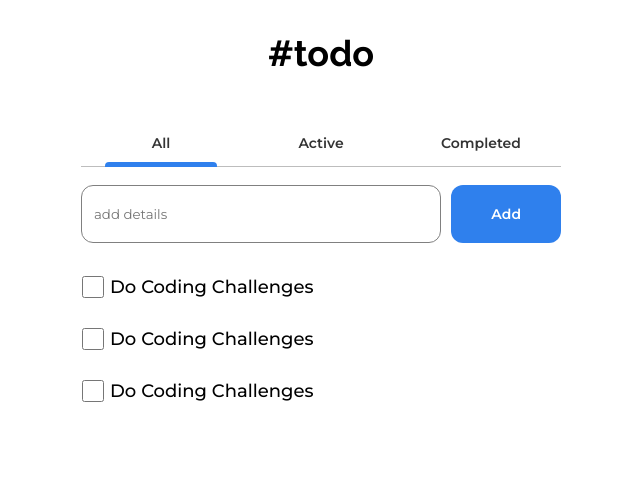
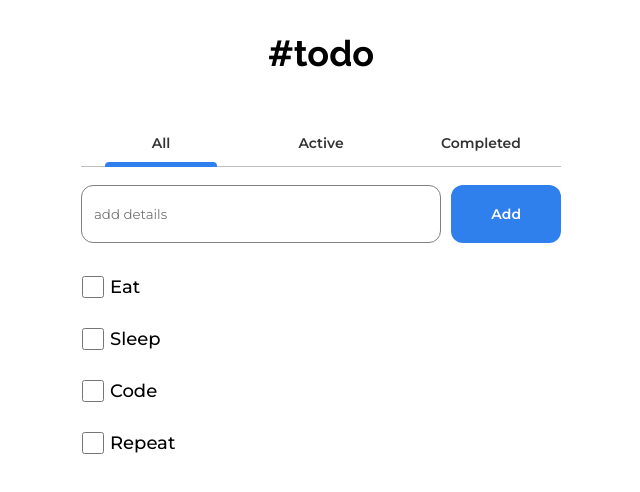
Before and after one commit to Manthan-Kuber/todo-app, a React (Create React App) app: page / in a window 1280 px wide. Shown: the top 492 px of the page, without its empty margins (319-959 px from the left). Built offline with nearby package versions, Linux system fonts and the light colour scheme.

Commit message:
feat: addTodo feature

```diff
--- a/src/components/AddTodo/AddTodo.tsx
+++ b/src/components/AddTodo/AddTodo.tsx
@@ -1,10 +1,20 @@
+import { useAppDispatch, useAppSelector } from "../../app/hooks";
 import { Container, StyledButton, TodoInput } from "./AddTodo.styles";
+import { todoInputChangeHandler, addTodos } from "../../features/todo";
 
 const AddTodo = () => {
+  const todo = useAppSelector((state) => state.todo.value);
+  const dispatch = useAppDispatch();
   return (
     <Container>
-      <TodoInput placeholder="add details" />
-      <StyledButton>Add</StyledButton>
+      <TodoInput
+        placeholder="add details"
+        value={todo.todoInput}
+        onChange={(e) => dispatch(todoInputChangeHandler(e.target.value))}
+      />
+      <StyledButton onClick={() => dispatch(addTodos(todo.todoInput))}>
+        Add
+      </StyledButton>
     </Container>
   );
 };
--- a/src/components/Tabs/Tabs.tsx
+++ b/src/components/Tabs/Tabs.tsx
@@ -2,8 +2,7 @@ import { TabsContainer, UnderlinedDiv } from "./Tabs.styles";
 import { motion } from "framer-motion";
 import { useAppSelector } from "../../app/hooks";
 import { useAppDispatch } from "../../app/hooks";
-import { switchTab } from "../../features/todo";
-import { tabsList } from "../../features/todo";
+import { switchTab, tabsList } from "../../features/todo";
 
 const Tabs = () => {
   const todo = useAppSelector((state) => state.todo.value);
--- a/src/components/TodoList/TodoList.tsx
+++ b/src/components/TodoList/TodoList.tsx
@@ -1,20 +1,16 @@
+import { useAppSelector } from "../../app/hooks";
 import { StyledUl } from "./TodoList.styles";
 
 const TodoList = () => {
+  const todo = useAppSelector((state) => state.todo.value);
   return (
     <StyledUl>
-      <li>
-        <input type="checkbox" />
-        <p>Do Coding Challenges</p>
-      </li>
-      <li>
-        <input type="checkbox" />
-        <p>Do Coding Challenges</p>
-      </li>
-      <li>
-        <input type="checkbox" />
-        <p>Do Coding Challenges</p>
-      </li>
+      {todo.todoList.map((item, index) => (
+        <li key={index}>
+          <input type="checkbox" />
+          <p>{item}</p>
+        </li>
+      ))}
     </StyledUl>
   );
 };
--- a/src/features/todo.ts
+++ b/src/features/todo.ts
@@ -6,6 +6,8 @@ interface todoState {
   value: {
     selectedTab: string;
     isChecked: boolean;
+    todoList: Array<string>;
+    todoInput: string;
   };
 }
 
@@ -13,6 +15,8 @@ const initialState: todoState = {
   value: {
     selectedTab: tabsList[0],
     isChecked: false,
+    todoList: ["Eat", "Sleep", "Code", "Repeat"],
+    todoInput: "",
   },
 };
 
@@ -23,12 +27,20 @@ const todoSLice = createSlice({
     switchTab: (state, action) => {
       state.value.selectedTab = action.payload;
     },
-    checkAndUncheck: (state) => {
+    checkUncheck: (state) => {
       state.value.isChecked = !state.value.isChecked;
+    },
+    todoInputChangeHandler: (state, action) => {
+      state.value.todoInput = action.payload;
+    },
+    addTodos: (state, action) => {
+      state.value.todoInput && state.value.todoList.push(action.payload);
+      state.value.todoInput = "";
     },
   },
 });
 
-export const { switchTab } = todoSLice.actions;
+export const { switchTab, checkUncheck, todoInputChangeHandler, addTodos } =
+  todoSLice.actions;
 
 export default todoSLice.reducer;
```
